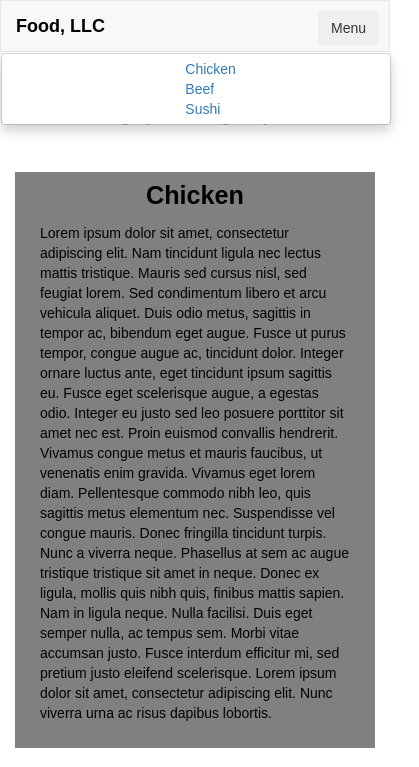
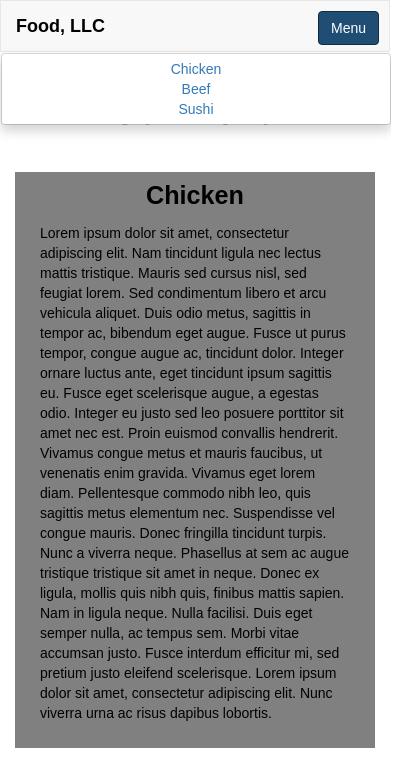
Before and after one commit to emyriounis/coursera-test, a plain HTML site: page mod3s/index.html in a window 390 px wide. Both pictures are taken after a click on the button "Menu". Shown: the top 767 px of the page, 419 px wide, since content can reach past the window. Drawn offline with Linux system fonts and the light colour scheme.

Commit message:
menu update

```diff
--- a/mod3s/css/styles.css
+++ b/mod3s/css/styles.css
@@ -14,8 +14,8 @@ button {
 }
 
 .dropdown-item {
-    padding-left: 47vw;
-    padding-right: 47vw;
+    padding-left: 42vw;
+    padding-right: 42vw;
 }
 
 .dropdown-item:hover {
--- a/mod3s/index.html
+++ b/mod3s/index.html
@@ -5,8 +5,8 @@
         <meta http-equiv="X-UA-Compatible" content="IE=edge">
         <meta name="viewport" content="width=device-width, initial-scale=1">
         <title>Assignment Solution for Module 3</title>
-        <link rel="stylesheet" href="css/bootstrap.css">
-        <link rel="stylesheet" href="css/styles.css">
+        <link rel="stylesheet" href="./css/bootstrap.css">
+        <link rel="stylesheet" href="./css/styles.css">
     </head>
 
     <body>
@@ -14,7 +14,7 @@
             <nav class="navbar navbar-default">
                 <div class="container-fluid">
                     <div class="navbar-header">
-                        <button class="btn btn-secondary dropdown-toggle" type="button" id="dropdownMenuButton" data-toggle="dropdown" aria-haspopup="true" aria-expanded="false">
+                        <button class="btn btn-primary dropdown-toggle visible-xs" type="button" id="dropdownMenuButton" data-toggle="dropdown" aria-haspopup="true" aria-expanded="false">
                           Menu
                         </button>
                         <div class="dropdown-menu" aria-labelledby="dropdownMenuButton">
```
